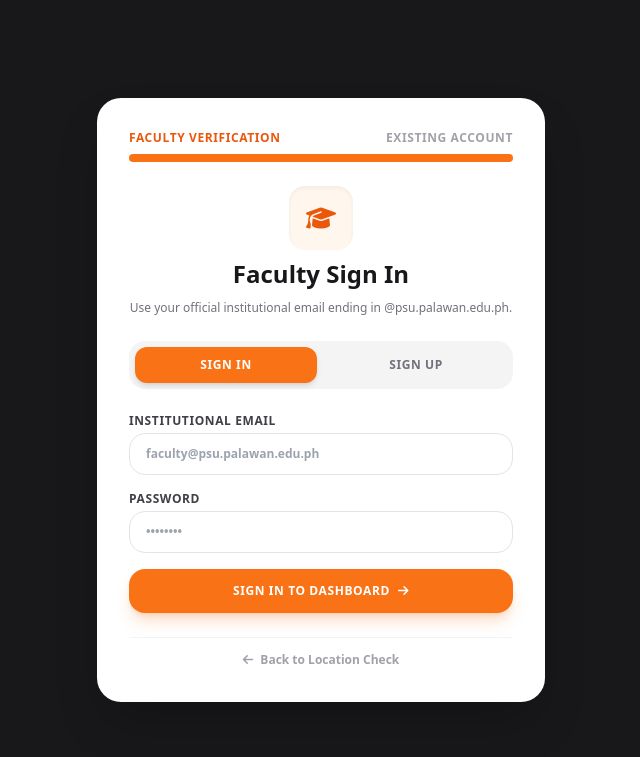
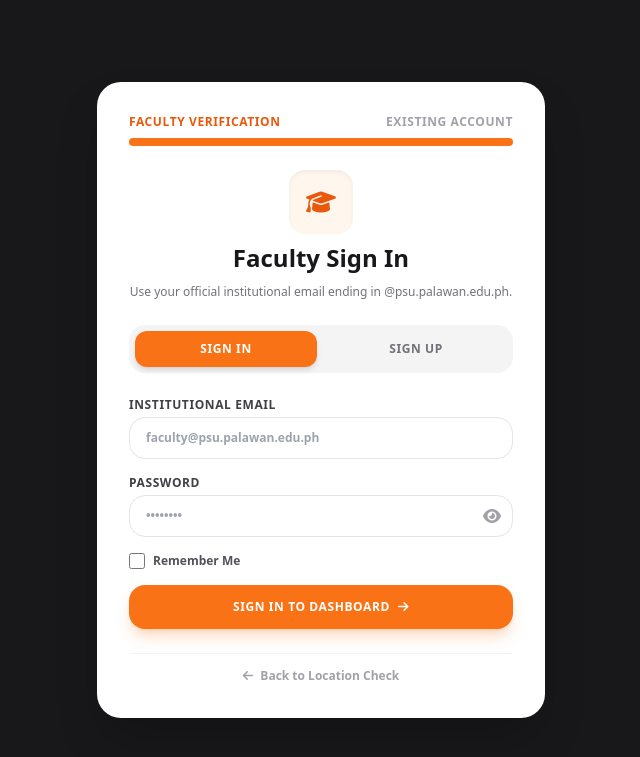
Before and after one commit to CanteenExp/Canteen-Express, a Django app: page /accounts/faculty/auth/ in a window 1280 px wide. Shown: the top 757 px of the page, without its empty margins (319-959 px from the left). Run offline with Django 5.2, Linux system fonts and the light colour scheme; some libraries are stand-ins or nearby versions.

Commit message:
Add Terms and Conditions modal agreement, Remember Me option, and Password Eye view to Faculty auth page

```diff
--- a/backend/accounts/templates/accounts/faculty_auth.html
+++ b/backend/accounts/templates/accounts/faculty_auth.html
@@ -11,7 +11,17 @@
 </head>
 <body class="bg-zinc-900 min-h-screen flex items-center justify-center p-4">
 
-    <div class="w-full max-w-md bg-white rounded-3xl shadow-2xl p-6 sm:p-8 space-y-6 relative z-10" x-data="{ mode: '{{ mode|default:"login" }}' }">
+    <div class="w-full max-w-md bg-white rounded-3xl shadow-2xl p-6 sm:p-8 space-y-6 relative z-10"
+         x-data="{
+            mode: '{{ mode|default:"login" }}',
+            showLoginPass: false,
+            showSignupPass: false,
+            rememberMe: false,
+            showTermsModal: false,
+            termsOpened: false,
+            agreedTerms: false
+         }">
+
         <!-- Progress Bar / Header -->
         <div class="space-y-2">
             <div class="flex justify-between text-xs font-extrabold text-zinc-400 uppercase tracking-wider">
@@ -61,8 +71,21 @@
 
             <div>
                 <label class="block text-xs font-extrabold text-zinc-700 uppercase tracking-wider mb-1">Password</label>
-                <input type="password" name="password" required placeholder="••••••••"
-                    class="w-full px-4 py-3 border border-zinc-200 rounded-2xl focus:ring-2 focus:ring-orange-500 focus:outline-none text-xs text-zinc-800 font-bold">
+                <div class="relative">
+                    <input :type="showLoginPass ? 'text' : 'password'" name="password" required placeholder="••••••••"
+                        class="w-full px-4 py-3 pr-10 border border-zinc-200 rounded-2xl focus:ring-2 focus:ring-orange-500 focus:outline-none text-xs text-zinc-800 font-bold">
+                    <button type="button" @click="showLoginPass = !showLoginPass" class="absolute right-3 top-1/2 -translate-y-1/2 text-zinc-400 hover:text-zinc-700 cursor-pointer">
+                        <i :class="showLoginPass ? 'fa-solid fa-eye-slash' : 'fa-solid fa-eye'"></i>
+                    </button>
+                </div>
+            </div>
+
+            <!-- Remember Me Checkbox -->
+            <div class="flex items-center justify-between text-xs">
+                <label class="flex items-center gap-2 cursor-pointer select-none">
+                    <input type="checkbox" name="remember_me" class="w-4 h-4 rounded border-zinc-300 text-orange-500 focus:ring-orange-500 cursor-pointer">
+                    <span class="font-bold text-zinc-600">Remember Me</span>
+                </label>
             </div>
 
             <button type="submit" class="w-full py-3.5 bg-orange-500 hover:bg-orange-600 text-white font-black rounded-2xl shadow-lg shadow-orange-500/25 transition text-xs uppercase tracking-wider flex items-center justify-center gap-2 cursor-pointer relative z-20">
@@ -90,15 +113,62 @@
 
             <div>
                 <label class="block text-xs font-extrabold text-zinc-700 uppercase tracking-wider mb-1">Password</label>
-                <input type="password" name="password" required placeholder="••••••••"
-                    class="w-full px-4 py-3 border border-zinc-200 rounded-2xl focus:ring-2 focus:ring-orange-500 focus:outline-none text-xs text-zinc-800 font-bold">
+                <div class="relative">
+                    <input :type="showSignupPass ? 'text' : 'password'" name="password" required placeholder="••••••••"
+                        class="w-full px-4 py-3 pr-10 border border-zinc-200 rounded-2xl focus:ring-2 focus:ring-orange-500 focus:outline-none text-xs text-zinc-800 font-bold">
+                    <button type="button" @click="showSignupPass = !showSignupPass" class="absolute right-3 top-1/2 -translate-y-1/2 text-zinc-400 hover:text-zinc-700 cursor-pointer">
+                        <i :class="showSignupPass ? 'fa-solid fa-eye-slash' : 'fa-solid fa-eye'"></i>
+                    </button>
+                </div>
             </div>
 
-            <button type="submit" class="w-full py-3.5 bg-orange-500 hover:bg-orange-600 text-white font-black rounded-2xl shadow-lg shadow-orange-500/25 transition text-xs uppercase tracking-wider flex items-center justify-center gap-2 cursor-pointer relative z-20">
+            <!-- Terms and Conditions Agreement -->
+            <div class="space-y-2 pt-1">
+                <div class="flex items-start gap-2">
+                    <input type="checkbox" id="terms_check" x-model="agreedTerms" :disabled="!termsOpened" required
+                           class="mt-0.5 w-4 h-4 rounded border-zinc-300 text-orange-500 focus:ring-orange-500 cursor-pointer disabled:opacity-50 disabled:cursor-not-allowed">
+                    <label for="terms_check" class="text-xs text-zinc-600 font-medium select-none">
+                        I have read and agree to the
+                        <button type="button" @click="showTermsModal = true; termsOpened = true;" class="text-orange-600 font-bold underline hover:text-orange-700 cursor-pointer">
+                            Terms and Conditions
+                        </button>
+                        <span class="block text-[10px] text-orange-500 font-bold" x-show="!termsOpened">*(Please open & read Terms first)*</span>
+                    </label>
+                </div>
+            </div>
+
+            <button type="submit"
+                    :disabled="!termsOpened || !agreedTerms"
+                    :class="(!termsOpened || !agreedTerms) ? 'opacity-50 cursor-not-allowed bg-orange-300' : 'bg-orange-500 hover:bg-orange-600 shadow-orange-500/25 cursor-pointer'"
+                    class="w-full py-3.5 text-white font-black rounded-2xl shadow-lg transition text-xs uppercase tracking-wider flex items-center justify-center gap-2 relative z-20">
                 <span>Register & Continue</span>
                 <i class="fa-solid fa-arrow-right text-xs"></i>
             </button>
         </form>
+
+        <!-- Terms & Conditions Modal -->
+        <div x-show="showTermsModal" class="fixed inset-0 z-50 flex items-center justify-center bg-black/60 p-4" style="display: none;">
+            <div @click.away="showTermsModal = false" class="bg-white w-full max-w-lg rounded-3xl p-6 shadow-2xl space-y-4 max-h-[80vh] flex flex-col">
+                <div class="flex justify-between items-center border-b border-zinc-100 pb-3">
+                    <h3 class="text-base font-black text-zinc-900">Canteen Express - Terms and Conditions</h3>
+                    <button @click="showTermsModal = false" class="text-zinc-400 hover:text-zinc-700 text-lg font-bold cursor-pointer">
+                        <i class="fa-solid fa-xmark"></i>
+                    </button>
+                </div>
+                <div class="overflow-y-auto text-xs text-zinc-600 space-y-3 leading-relaxed pr-2">
+                    <p><strong>1. Acceptance of Terms:</strong> By registering and using Canteen Express, you agree to comply with and be bound by these Terms and Conditions.</p>
+                    <p><strong>2. Institutional Account Use:</strong> Faculty and staff accounts require a valid Palawan State University institutional email ending in @psu.palawan.edu.ph. You are responsible for maintaining the confidentiality of your account credentials.</p>
+                    <p><strong>3. Ordering & Campus Deliveries:</strong> Delivery requests are processed within campus buildings and rooms. Convenience fees and delivery charges apply as stated during checkout.</p>
+                    <p><strong>4. Privacy Policy:</strong> Your personal data, contact number, and location information are collected solely for order processing, queuing, and delivery tracking purposes.</p>
+                    <p><strong>5. User Conduct:</strong> Any misuse of the platform, fraudulent ordering, or harassment of delivery riders and canteen staff will result in account restriction or ban.</p>
+                </div>
+                <div class="pt-3 border-t border-zinc-100 flex justify-end">
+                    <button type="button" @click="showTermsModal = false; termsOpened = true;" class="px-5 py-2.5 bg-orange-500 hover:bg-orange-600 text-white font-black rounded-xl text-xs uppercase tracking-wider cursor-pointer shadow-md">
+                        I Understand & Agree
+                    </button>
+                </div>
+            </div>
+        </div>
 
         <div class="text-center pt-2 border-t border-zinc-100">
             <a href="{% url 'accounts:faculty_location' %}" class="text-xs font-bold text-zinc-400 hover:text-zinc-700 transition">
--- a/backend/accounts/views.py
+++ b/backend/accounts/views.py
@@ -66,6 +66,7 @@ def faculty_auth_view(request):
         elif action == 'login':
             email = request.POST.get('email', '').strip().lower()
             password = request.POST.get('password')
+            remember_me = request.POST.get('remember_me')
 
             try:
                 user_obj = User.objects.filter(email=email).first()
@@ -74,6 +75,10 @@ def faculty_auth_view(request):
                     if user is not None:
                         logout(request)
                         login(request, user)
+                        if remember_me:
+                            request.session.set_expiry(1209600)
+                        else:
+                            request.session.set_expiry(0)
                         request.session['faculty_email'] = email
                         return redirect('accounts:dashboard')
                     else:
```
